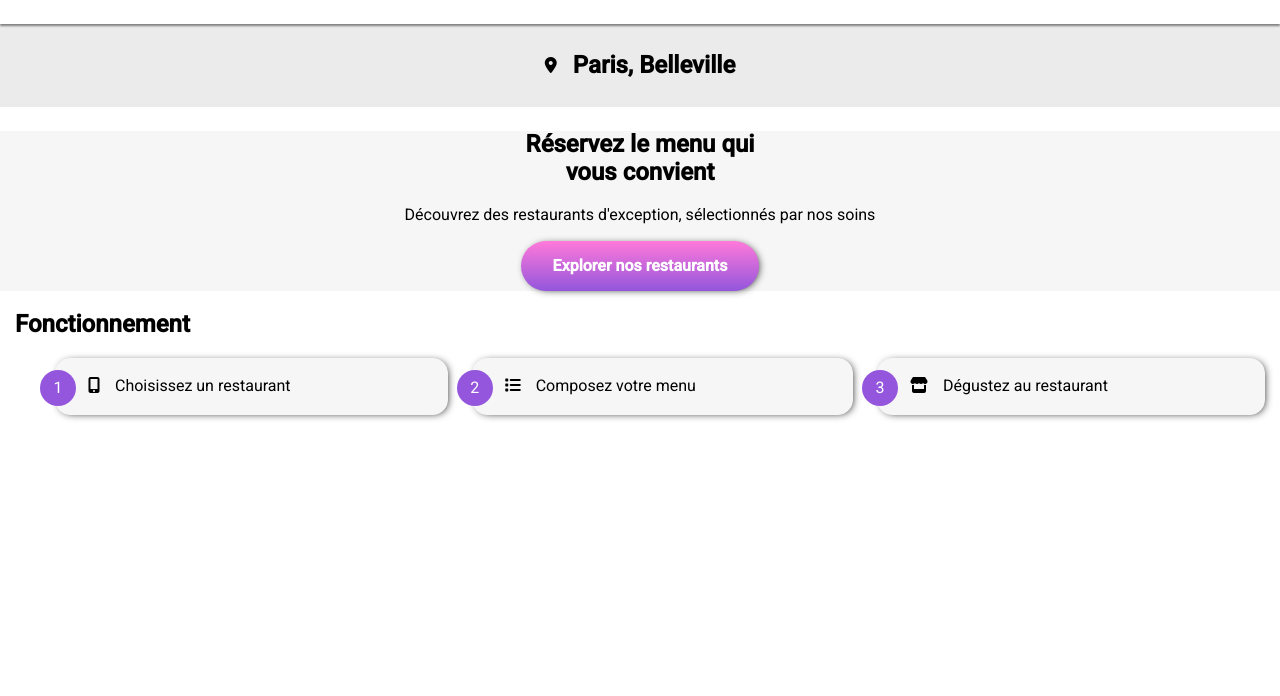
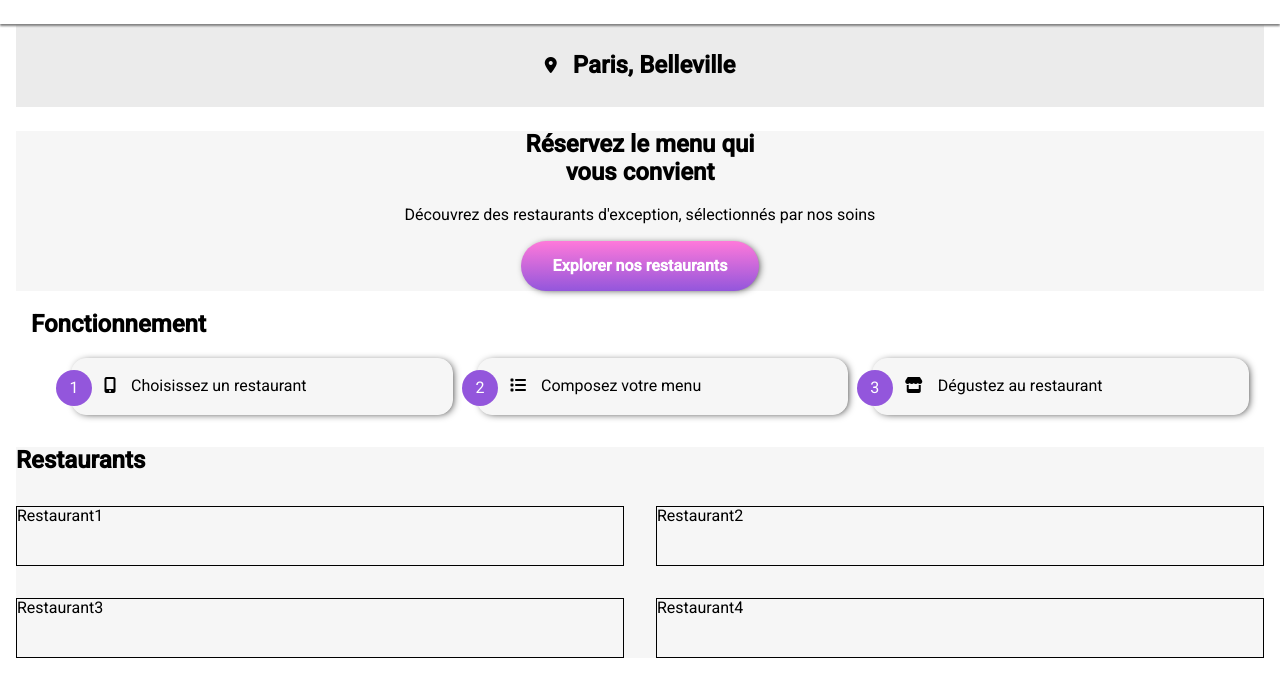
Before and after one commit to ClementSeemann/Ohmyfood, a website: page index.html in a window 1280 px wide. Shown: the part 66-762 px from the top of the page. Drawn offline with Linux system fonts and the light colour scheme; a web font is replaced by a local one.

Commit message:
Ajout des menu-cards

```diff
--- a/Style.scss
+++ b/Style.scss
@@ -1,5 +1,6 @@
 @import "./base/typography.scss";
 @import "./layouts/header.scss";
 @import "./layouts/belleville.scss";
-@import "./components/explorer_button.scss";
+@import "./components/search_button.scss";
 @import "./components/fonctionnement.scss";
+@import "./layouts/menu.scss";
--- a/base/typography.scss
+++ b/base/typography.scss
@@ -1,9 +1,10 @@
 *{
     box-sizing: border-box;
+
 }
-body{
-    margin: 0px;
+main{
     font-family: "Roboto", sans-serif;
+    margin: 0px 16px;
 }
 h1{
     font-family: "Shrikhand";
--- a/components/fonctionnement.scss
+++ b/components/fonctionnement.scss
@@ -3,6 +3,7 @@
 @import "../utils/colors.scss";
 .fonctionnement{
     counter-reset: steps;
+    margin-bottom: 32px;
     & ol{
         display: flex;
         gap: 24px;
--- a/index.html
+++ b/index.html
@@ -18,16 +18,16 @@
             <h1>ohmyfood</h1>
         </header>
         <main>
-            <div class="belleville">
-                <i class="fa-solid fa-location-dot"></i>
-                <h2>Paris, Belleville</h2>
-            </div>
             <section class="exploration">
+                <div class="belleville">
+                    <i class="fa-solid fa-location-dot"></i>
+                    <h2>Paris, Belleville</h2>
+                </div>
                 <div class="search">
                     <h2>Réservez le menu qui<br/> vous convient</h2>
                     <p>Découvrez des restaurants d'exception, sélectionnés par nos soins</p>
                     <button class="search_button" type="button">
-                        Explorer nos restaurants
+                    Explorer nos restaurants
                     </button>
                 </div>
             </section>
@@ -39,6 +39,15 @@
                     <li><i class="fa-solid fa-store"></i>Dégustez au restaurant</li>
                 </ol>
             </section>
+            <section class="menu">
+                <h2>Restaurants</h2>
+                <div class="menu-cards">
+                    <div class="cards">Restaurant1</div>
+                    <div class="cards">Restaurant2</div>
+                    <div class="cards">Restaurant3</div>
+                    <div class="cards">Restaurant4</div>
+                </div>
+            </section>
         </main>
     </body>
 </html>
--- /dev/null
+++ b/layouts/menu.scss
@@ -0,0 +1,20 @@
+@import "../utils/colors.scss";
+
+.menu{
+    background-color: $grey;
+    h2{
+        margin-bottom: 32px;
+    }
+    .menu-cards{
+        display: flex;
+        flex-wrap: wrap;
+        gap: 32px;
+    }
+    .cards{
+        border: 1px solid black;
+        height: 60px;
+        flex-grow: 1;
+        min-width: 500px;
+
+    }
+}
```
Also changed, not shown: components/search_button.scss (renamed from components/explorer_button.scss), style.css, 1 other file.
